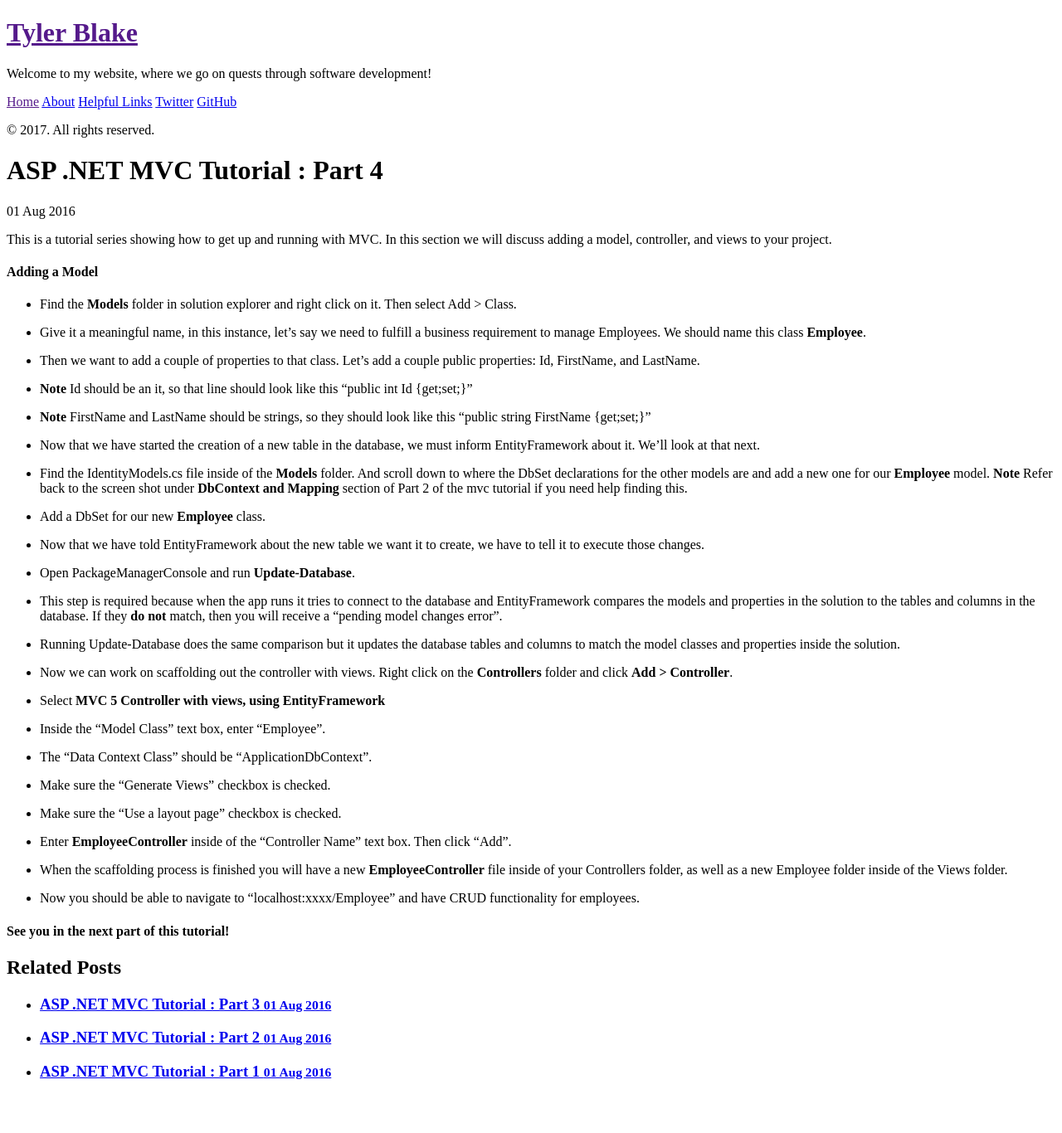
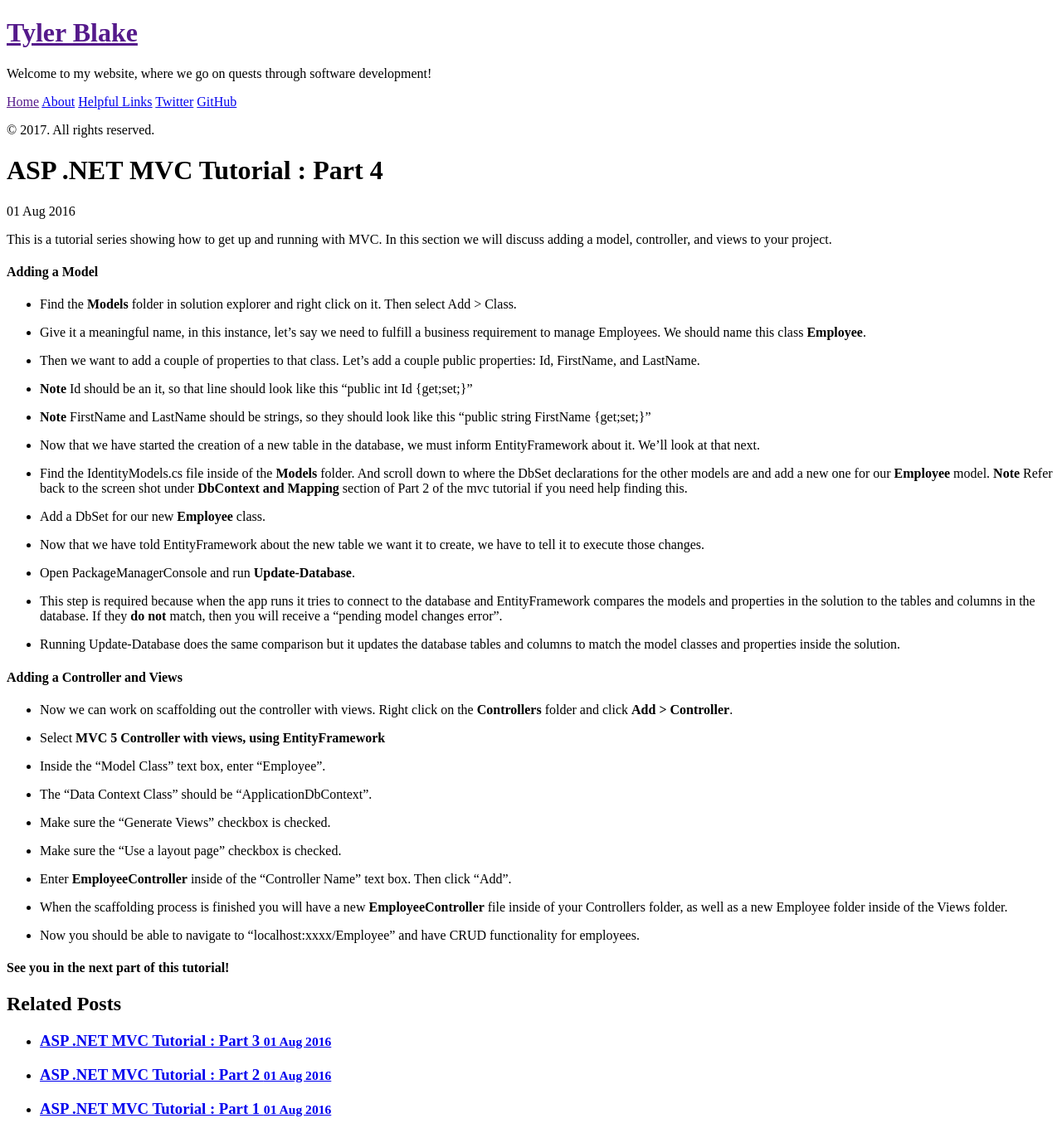
Before and after one commit to tylerablake/website, a Jekyll site: the page built from _posts/2016-08-01-mvc-tutorial-part4.md, in a window 1280 px wide. Shown: the whole page at 83% size. Built offline with Jekyll 4.4.1, drawn with Linux system fonts in a browser that asks for light colours; before the commit the page ends 1322 px from its top, so only the background shows below that.

Commit message:
added new heading for controller and views inside section 4

```diff
--- a/_posts/2016-08-01-mvc-tutorial-part4.md
+++ b/_posts/2016-08-01-mvc-tutorial-part4.md
@@ -30,6 +30,8 @@ This is a tutorial series showing how to get up and running with MVC. In this se
 
 * Running Update-Database does the same comparison but it updates the database tables and columns to match the model classes and properties inside the solution.
 
+#### Adding a Controller and Views
+
 * Now we can work on scaffolding out the controller with views. Right click on the **Controllers** folder and click **Add > Controller**.
 
 * Select **MVC 5 Controller with views, using EntityFramework**
```
